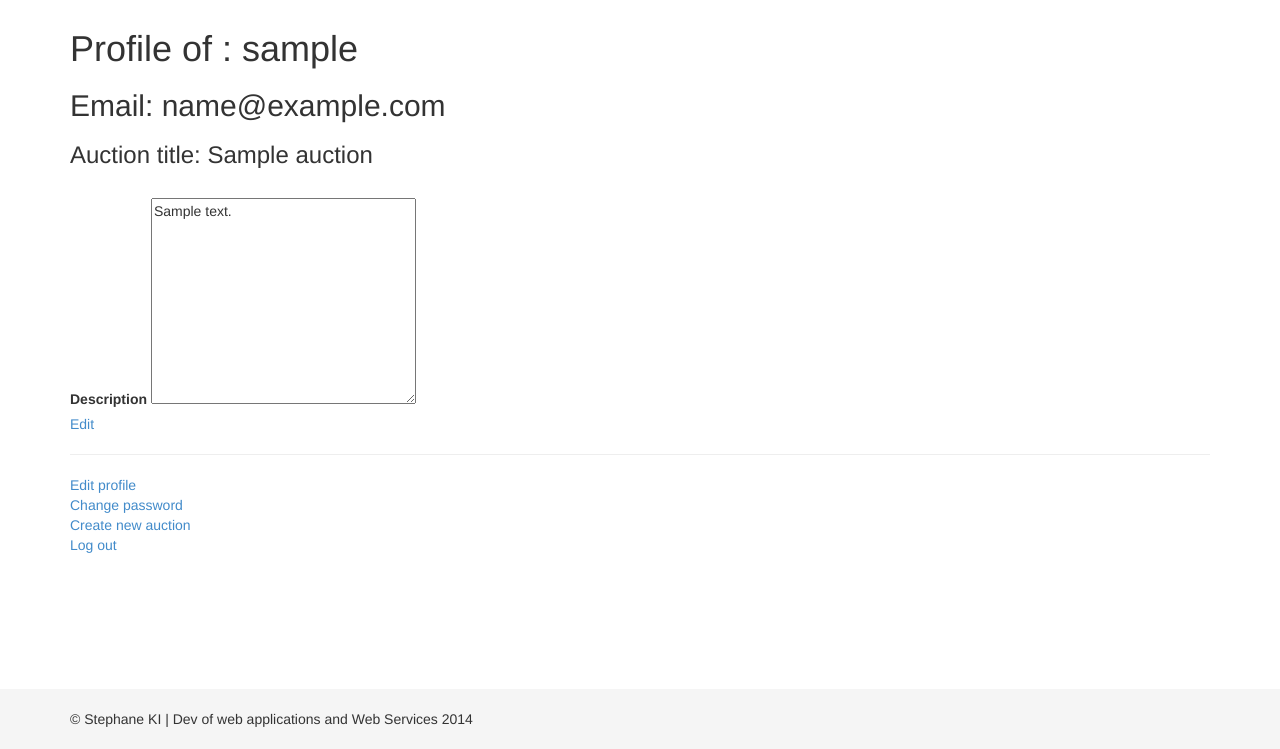
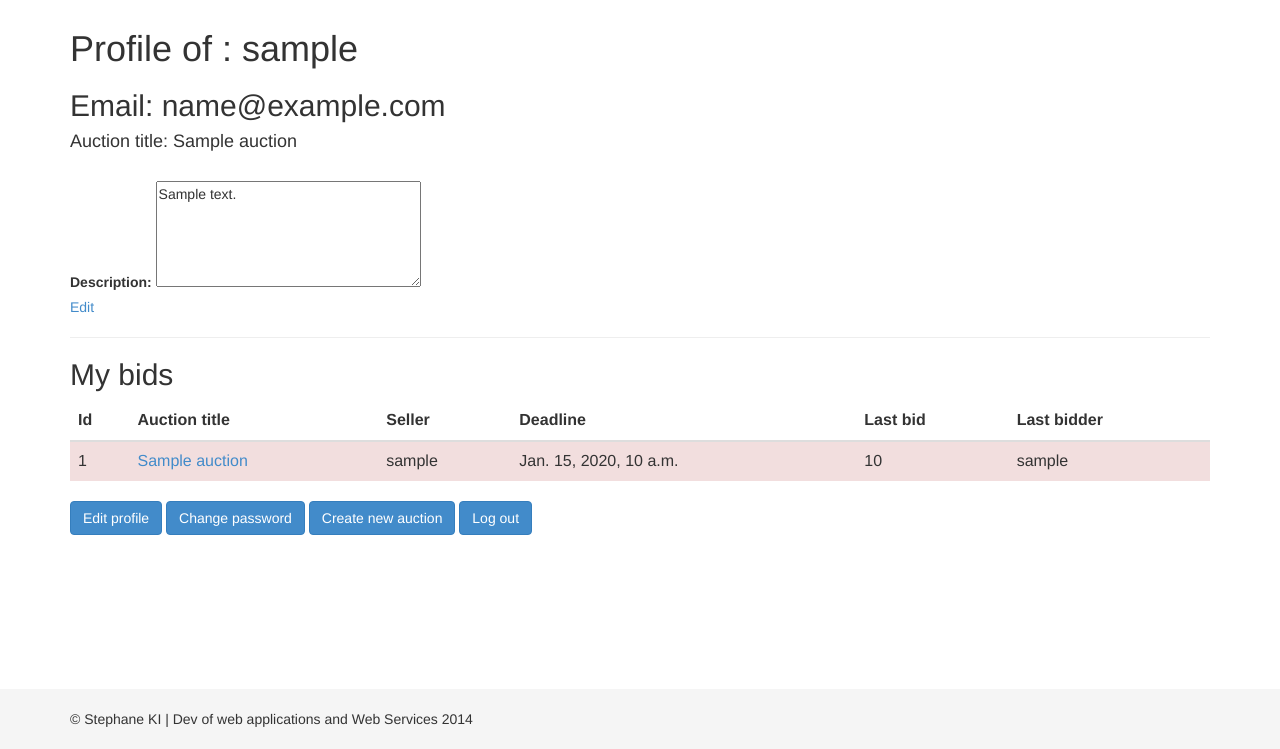
Before and after one commit to kiStephane/YAAS_project, a Django app: template YAAS/templates/userprofile.html in a window 1280 px wide. Shown: the part 51-800 px from the top of the page. Run offline with Django 3.2, Linux system fonts and the light colour scheme; the template is opened without the code that fills it: most values are stand-ins (such as "Sample title", 1, 10 or a date in 2020); parts of the project's set-up code (start-up, migrations or seed data) failed here and were passed over; some libraries are stand-ins or nearby versions.

Commit message:
adding user bids in his profile view

```diff
--- a/YAAS/templates/index.html
+++ b/YAAS/templates/index.html
@@ -44,7 +44,7 @@
             <td>{{ auction.seller.username }}</td>
             <td>{{ auction.deadline }}</td>
             <td>{{ auction.minimum_price }}</td>
-            <td>{{ auction.last_bid_price }}</td>
+            <td>{{ auction.last_bid.price }}</td>
         </tr>
     {% endfor %}
     </tbody>
--- a/YAAS/templates/userprofile.html
+++ b/YAAS/templates/userprofile.html
@@ -18,18 +18,57 @@
 <h1>Profile of : {{ username }}</h1>
 <h2>Email: {{ user_email }}</h2>
 {% for auction in auctions %}
-    <h3>Auction title: {{ auction.title }}</h3> <br>
+    <h4>Auction title: {{ auction.title }}</h4> <br>
 
-    <label for="id_desc"> Description </label>
-    <textarea id="id_desc" readonly cols="30" rows="10">{{ auction.description }}</textarea> <br>
+    <label for="id_desc"> Description: </label>
+    <textarea id="id_desc" readonly cols="30" rows="5">{{ auction.description }}</textarea> <br>
 
     <a href="/editauction/{{ auction.id }}"> Edit</a>
     <hr>
 {% endfor %}
 
-<a href="/editprofile/"> Edit profile </a> <br>
-<a href="/changepassword/"> Change password </a> <br>
-<a href="/createauction/"> Create new auction </a> <br>
-<a href="/logout/"> Log out </a>
+ <h2> My bids </h2>
+    <table class="table table-hover">
+    <thead>
+        <tr>
+            <th>Id</th>
+            <th>Auction title</th>
+            <th>Seller</th>
+            <th>Deadline</th>
+            <th>Last bid</th>
+            <th>Last bidder</th>
+        </tr>
+    </thead>
+    <tbody>
+
+    {% for bid in bids %}
+    {%  if bid.auction.last_bidder_username != username%}
+        <tr class="danger">
+            <td>{{ bid.id }}</td>
+            <td><a href="/auction/{{ auction.id }}">{{ bid.auction.title }}</a></td>
+            <td>{{ bid.auction.seller.username }}</td>
+            <td>{{ bid.auction.deadline }}</td>
+            <td>{{ bid.auction.last_bid_price }}</td>
+            <td>{{ bid.auction.last_bidder_username }}</td>
+        </tr>
+    {% else %}
+        <tr>
+            <td>{{ bid.id }}</td>
+            <td><a href="/auction/{{ auction.id }}">{{ bid.auction.title }}</a></td>
+            <td>{{ bid.auction.seller.username }}</td>
+            <td>{{ bid.auction.deadline }}</td>
+            <td>{{ bid.auction.last_bid_price }}</td>
+            <td>{{ bid.auction.last_bidder_username }}</td>
+        </tr>
+
+    {% endif %}
+    {% endfor %}
+    </tbody>
+</table>
+
+<a href="/editprofile/" type="button" class="btn btn-primary"> Edit profile </a>
+<a href="/changepassword/" type="button" class="btn btn-primary"> Change password </a>
+<a href="/createauction/" type="button" class="btn btn-primary"> Create new auction </a>
+<a href="/logout/" type="button" class="btn btn-primary"> Log out </a> <br>
 
 {% endblock %}
--- a/YAAS/yaasApp/management/commands/clean_generated_data.py
+++ b/YAAS/yaasApp/management/commands/clean_generated_data.py
@@ -9,7 +9,7 @@ from django.core.management import BaseCommand
 class Command(BaseCommand):
     args = '[count]'
 
-    def handle(self, count=20, *args, **options):
+    def handle(self, count=50, *args, **options):
 
         try:
             i = int(count)
```
Also changed, not shown: YAAS/yaasApp/fixtures/init.sql (deleted, +0 -8 lines), YAAS/yaasApp/management/commands/data_generator.py (+12 -14 lines), YAAS/yaasApp/models.py (+16 -2 lines), YAAS/yaasApp/views.py (+5 -3 lines).
